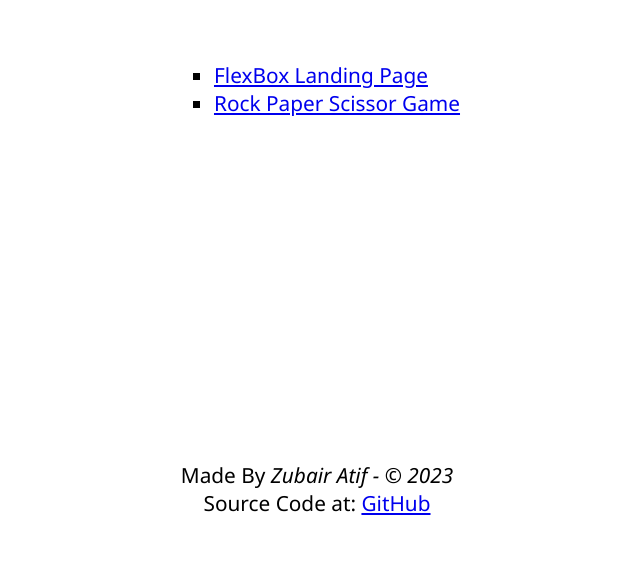
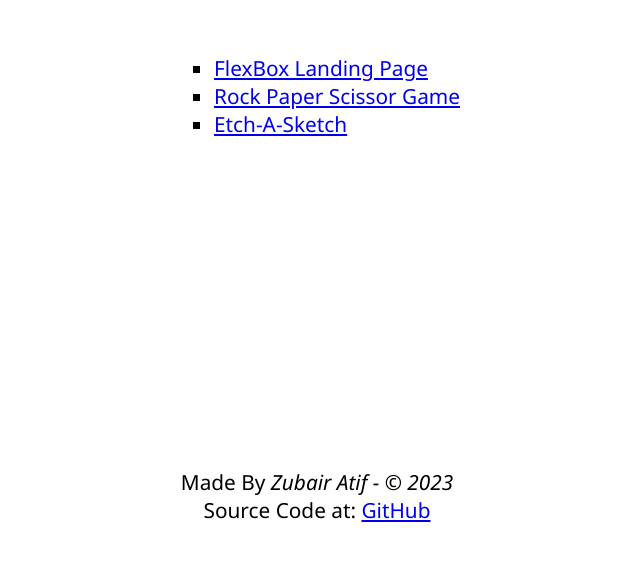
Before and after one commit to zubairatif/top-projects, a plain HTML site: page index.html in a window 1280 px wide. Shown: the part 129-690 px from the top of the page, without its empty margins (323-963 px from the left). Drawn offline with Linux system fonts and the light colour scheme.

Commit message:
added link of project 03

```diff
--- a/index.html
+++ b/index.html
@@ -42,6 +42,13 @@
             >Rock Paper Scissor Game</a
           >
         </li>
+        <li>
+          <a
+            href="/top-projects/03-etch-a-sketch/index.html"
+            class="projectLinks"
+            >Etch-A-Sketch</a
+          >
+        </li>
       </ul>
       <div id="credits">
         <p>Made By <em>Zubair Atif - &copy; 2023</em></p>
```
